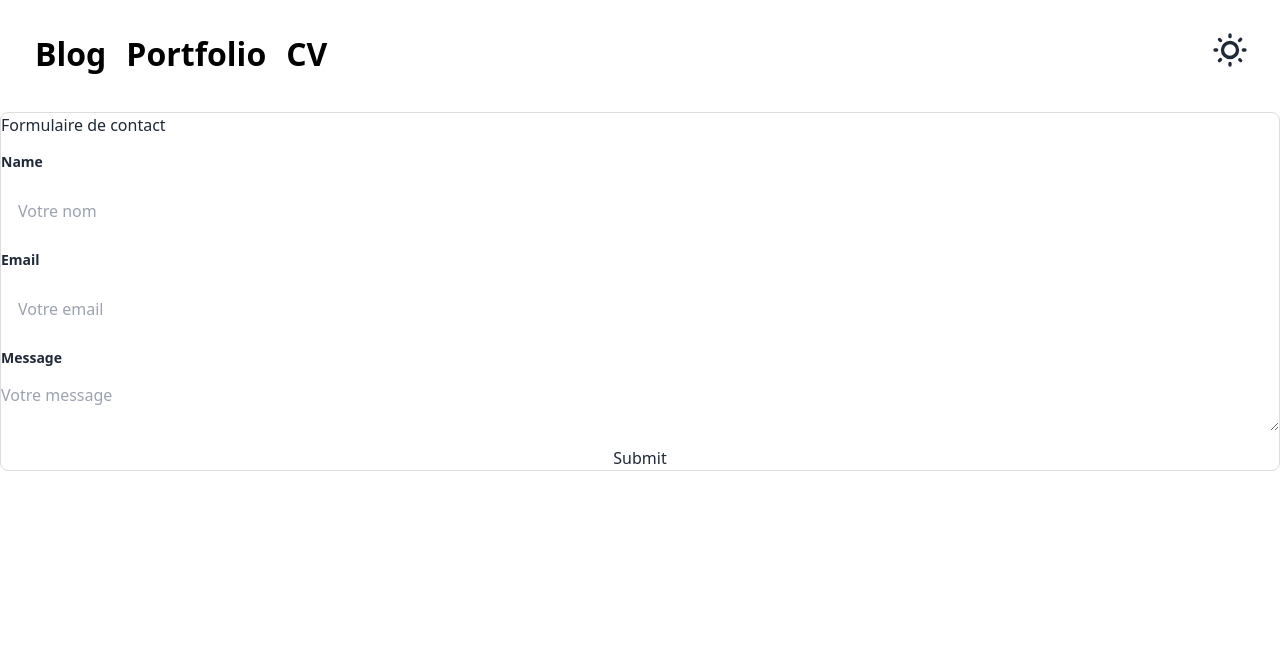
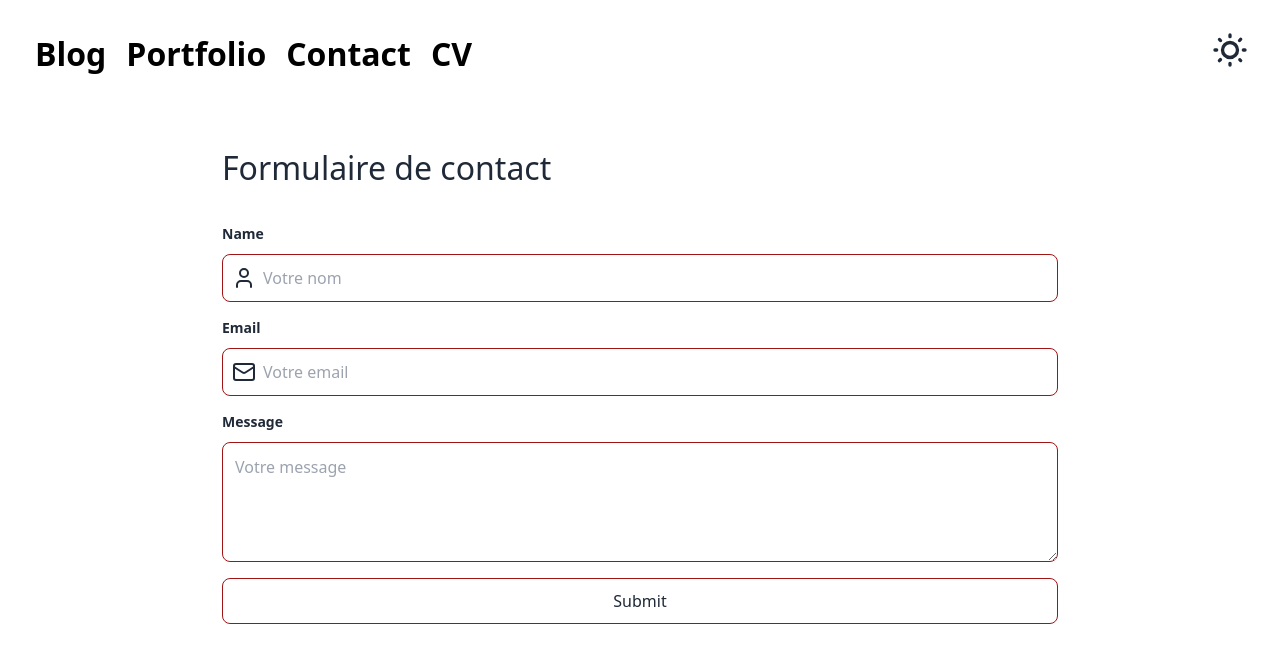
Before and after one commit to YvesCheung88/YvesCheung88.github.io, a SvelteKit app: page /Contact in a window 1280 px wide. Shown: the top 662 px of the page. Built offline with nearby package versions, Linux system fonts and the light colour scheme.

Commit message:
basic contact form + icon + email submit

```diff
--- a/package.json
+++ b/package.json
@@ -39,5 +39,8 @@
 		"vite": "^5.0.3",
 		"vitest": "^2.0.0"
 	},
-	"type": "module"
+	"type": "module",
+	"dependencies": {
+		"lucide-svelte": "^0.424.0"
+	}
 }
--- a/src/routes/+layout.svelte
+++ b/src/routes/+layout.svelte
@@ -7,7 +7,7 @@
 	<ul class="header-menu">
 		<li><a href="/">Blog</a></li>
 		<li><a href="/">Portfolio</a></li>
-		<!-- <li><a href="/">Contact</a></li> -->
+		<li><a href="/">Contact</a></li>
 		<li><a href="/">CV</a></li>
 		<li class="theme-controller-wrapper">
 			<ThemeController />
--- a/src/routes/Contact/+page.svelte
+++ b/src/routes/Contact/+page.svelte
@@ -1,11 +1,29 @@
-<form method="POST" class="contact-form">
+<script>
+	import { User, Mail } from 'lucide-svelte';
+</script>
+
+<form action="https://formsubmit.co/yves.cheung.88@gmail.com" method="POST">
 	<h1>Formulaire de contact</h1>
+
 	<div class="form-group">
 		<label for="name" class="label-text">Name</label>
-		<input type="text" id="name" aria-label="name" placeholder="Votre nom" class="input" required />
+		<div class="input-icon">
+			<span class="icon"><User /></span>
+			<input
+				type="text"
+				id="name"
+				aria-label="name"
+				placeholder="Votre nom"
+				class="input"
+				required
+			/>
+		</div>
 	</div>
 	<div class="form-group">
 		<label for="email" class="label-text">Email</label>
+		<div class="input-icon">
+			<span class="icon"> <Mail /> </span>
+
 			<input
 				type="email"
 				id="email"
@@ -15,6 +33,8 @@
 				required
 			/>
 		</div>
+	</div>
+
 	<div class="form-group">
 		<label for="message" class="label-text">Message</label>
 		<textarea name="message" id="message" aria-label="message" placeholder="Votre message"
@@ -24,20 +44,57 @@
 </form>
 
 <style>
-	.contact-form {
+	h1 {
+		font-size: 2rem;
+		margin-bottom: 1rem;
+	}
+	form {
 		display: flex;
 		flex-direction: column;
-		gap: 15px;
-		border: 1px solid #ddd;
+		gap: 1rem;
+		padding: 2rem;
 		border-radius: 8px;
+		max-width: 900px;
+		margin: auto;
 	}
 	.form-group {
 		display: flex;
 		flex-direction: column;
-		gap: 10px;
 	}
+	.input-icon {
+		position: relative;
+		display: flex;
+		align-items: center;
+	}
+	.icon {
+		position: absolute;
+		left: 10px;
+	}
+	.input {
+		width: 100%;
+		font-size: 1rem;
+		border: 1px solid #9f1414;
+		padding: 0.75rem 0.75rem 0.75rem 2.5rem;
+	}
+	textarea {
+		padding: 0.75rem;
+		font-size: 1rem;
+		border: 1px solid #9f1414;
+		border-radius: 8px;
+	}
+
 	.label-text {
 		font-weight: bold;
-		margin-bottom: 5px;
+		margin-bottom: 10px;
+	}
+
+	textarea {
+		height: 15vh;
+	}
+
+	button {
+		border: 1px solid #9f1414;
+		border-radius: 8px;
+		padding: 10px;
 	}
 </style>
```
Also changed, not shown: 1 other file (tests, documents, lock files or other folders). Lines whose indentation alone changed are shown as unchanged.
